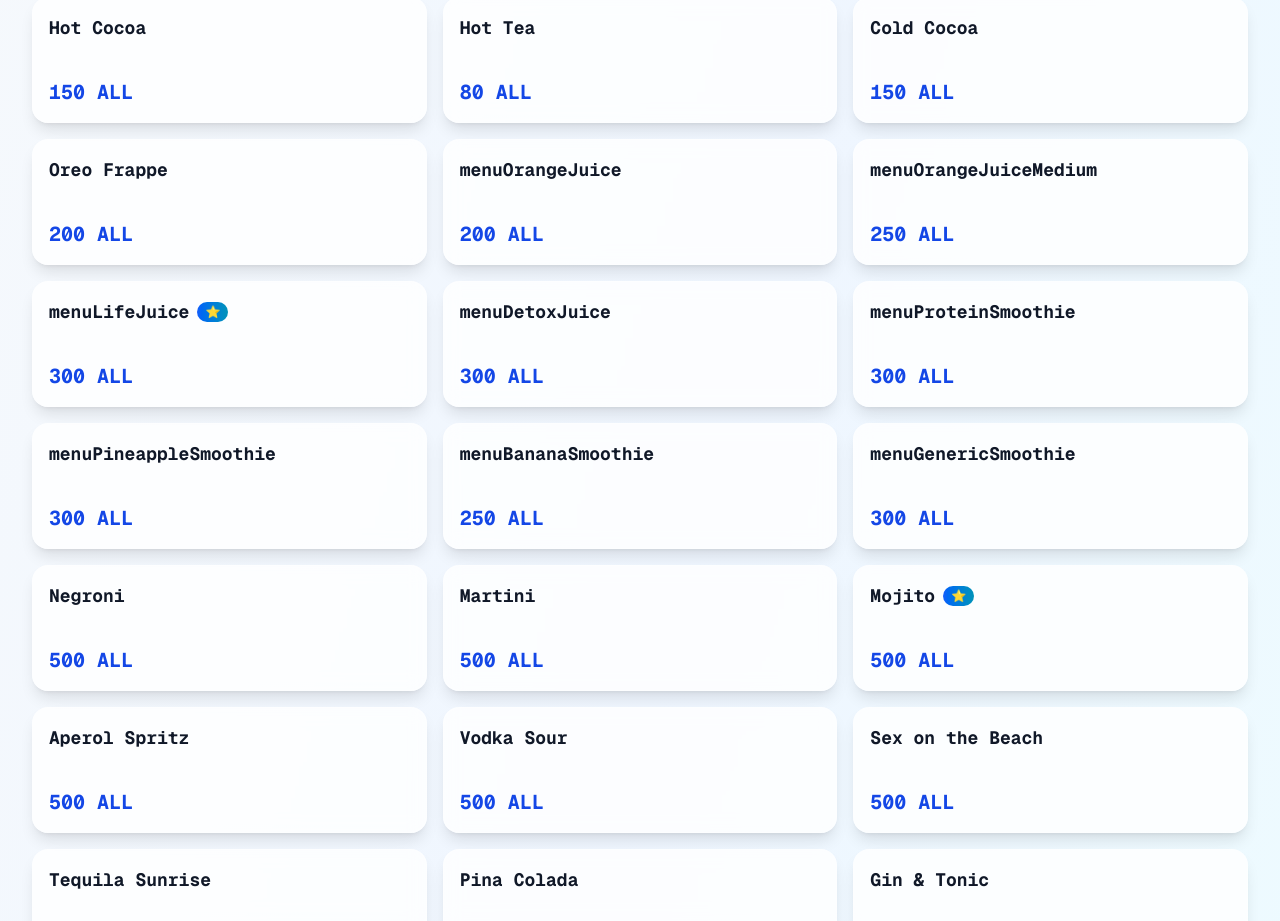
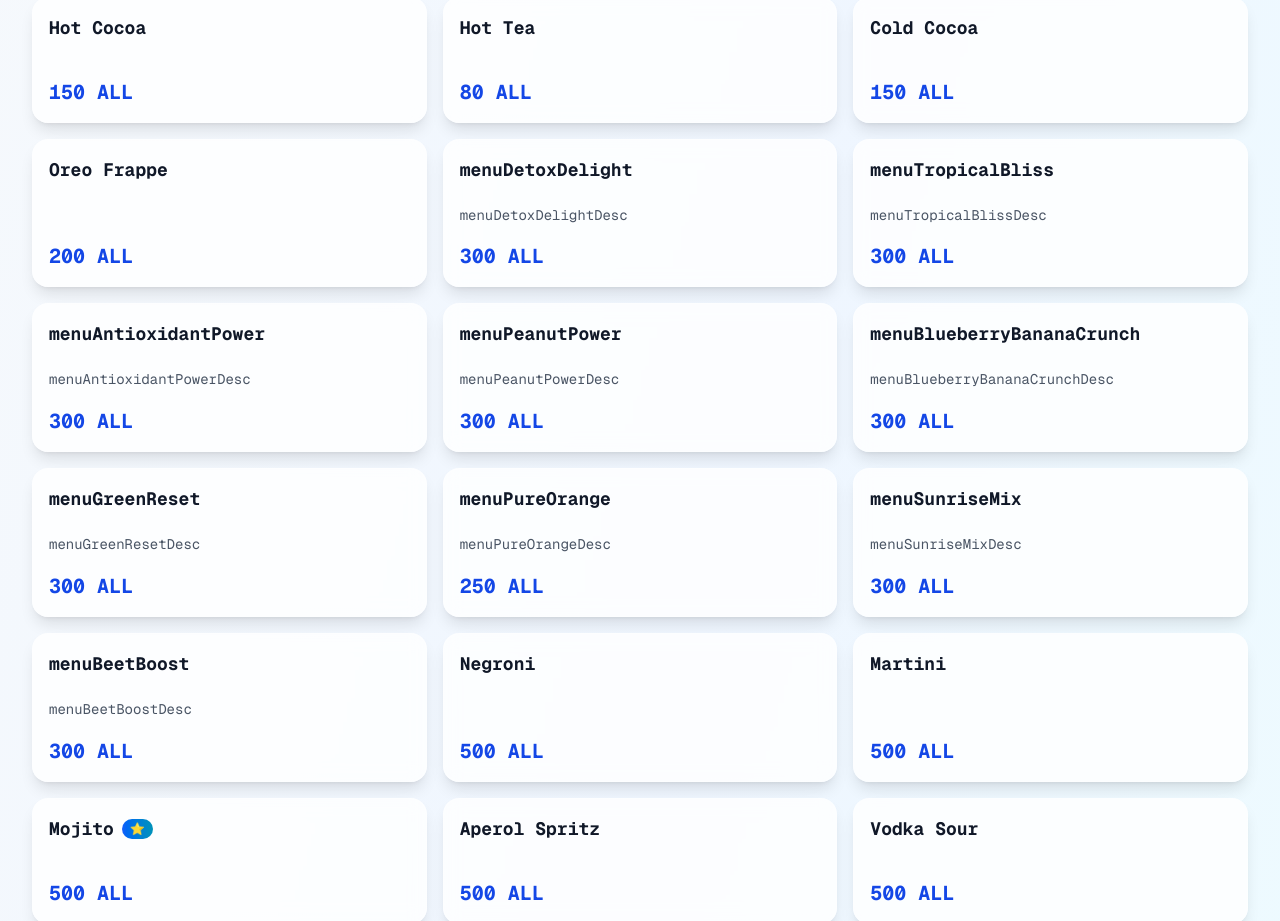
Before and after one commit to juxhinxhihani/panorama-rooftop, a Next.js app: page /menu in a window 1280 px wide. Shown: the part 1366-2287 px from the top of the page. Built offline with nearby package versions, Linux system fonts and the light colour scheme.

Commit message:
Update Smoothies and Juices Menu

```diff
--- a/src/contexts/LanguageContext.tsx
+++ b/src/contexts/LanguageContext.tsx
@@ -437,6 +437,46 @@ const translations: Record<Language, Record<string, string>> = {
     menuBananaSmoothie: 'Smoothie Banane',
     menuGenericSmoothie: 'Smoothie',
 
+    // New Smoothies & Juices
+    menuDetoxDelight: 'Detox Delight',
+    menuDetoxDelightDesc: 'Sedano, mela verde, ananas, cetriolo, limone, menta',
+    menuTropicalBliss: 'Tropical Bliss',
+    menuTropicalBlissDesc: 'Ananas, mango, banana, latte di mandorle, miele',
+    menuAntioxidantPower: 'Antioxidant Power',
+    menuAntioxidantPowerDesc: 'Mirtilli, more, banana, latte di mandorle, semi di chia',
+    menuPeanutPower: 'Peanut Power',
+    menuPeanutPowerDesc: 'Banana, burro di arachidi, cacao, latte di mandorle',
+    menuBlueberryBananaCrunch: 'Blueberry Banana Crunch',
+    menuBlueberryBananaCrunchDesc: 'Mirtilli, banana, yogurt bianco, biscotti sbriciolati',
+    menuGreenReset: 'Green Reset',
+    menuGreenResetDesc: 'Sedano, ananas, cetriolo, limone',
+    menuPureOrange: 'Pure Orange',
+    menuPureOrangeDesc: 'Succo d\'arancia fresco spremuto',
+    menuSunriseMix: 'Sunrise Mix',
+    menuSunriseMixDesc: 'Arancia, mela, carota, limone, zenzero',
+    menuBeetBoost: 'Beet Boost',
+    menuBeetBoostDesc: 'Barbabietola, mela, carota, limone',
+
+    // New Smoothies & Juices
+    menuDetoxDelight: 'Detox Delight',
+    menuDetoxDelightDesc: 'Selino, mollë jeshile, ananas, kastravec, limon, mente',
+    menuTropicalBliss: 'Tropical Bliss',
+    menuTropicalBlissDesc: 'Ananas, mango, banane, qumësht bajameje, mjalte',
+    menuAntioxidantPower: 'Antioxidant Power',
+    menuAntioxidantPowerDesc: 'Boronica, mjedër, banane, qumësht bajameje, fara chia',
+    menuPeanutPower: 'Peanut Power',
+    menuPeanutPowerDesc: 'Banane, gjalpë kikiriku, kakao, qumësht bajameje',
+    menuBlueberryBananaCrunch: 'Blueberry Banana Crunch',
+    menuBlueberryBananaCrunchDesc: 'Boronica, banane, kos i bardhë, biskota të thërrmuara',
+    menuGreenReset: 'Green Reset',
+    menuGreenResetDesc: 'Selino, ananas, kastravec, limon',
+    menuPureOrange: 'Pure Orange',
+    menuPureOrangeDesc: 'Portokall i freskët i shtrydhur',
+    menuSunriseMix: 'Sunrise Mix',
+    menuSunriseMixDesc: 'Portokall, mollë, karrotë, limon, xhenxhefil',
+    menuBeetBoost: 'Beet Boost',
+    menuBeetBoostDesc: 'Panxhar, mollë, karrotë, limon',
+
     // Contact Section
     contact: 'Na Kontaktoni',
     contactDescription: 'Kontaktoni me ne për të bërë një rezervim ose për të bërë çdo pyetje.',
@@ -650,6 +690,26 @@ const translations: Record<Language, Record<string, string>> = {
     menuGenericSmoothie: 'Smoothie',
     menuGenericSmoothieDesc: 'Smoothie di frutta fresca - chiedi i gusti di oggi',
 
+    // New Smoothies & Juices
+    menuDetoxDelight: 'Detox Delight',
+    menuDetoxDelightDesc: 'Celery, green apple, pineapple, cucumber, lemon, mint',
+    menuTropicalBliss: 'Tropical Bliss',
+    menuTropicalBlissDesc: 'Pineapple, mango, banana, almond milk, honey',
+    menuAntioxidantPower: 'Antioxidant Power',
+    menuAntioxidantPowerDesc: 'Blueberries, blackberries, banana, almond milk, chia seeds',
+    menuPeanutPower: 'Peanut Power',
+    menuPeanutPowerDesc: 'Banana, peanut butter, cocoa, almond milk',
+    menuBlueberryBananaCrunch: 'Blueberry Banana Crunch',
+    menuBlueberryBananaCrunchDesc: 'Blueberries, banana, white yogurt, crushed cookies',
+    menuGreenReset: 'Green Reset',
+    menuGreenResetDesc: 'Celery, pineapple, cucumber, lemon',
+    menuPureOrange: 'Pure Orange',
+    menuPureOrangeDesc: 'Fresh squeezed orange juice',
+    menuSunriseMix: 'Sunrise Mix',
+    menuSunriseMixDesc: 'Orange, apple, carrot, lemon, ginger',
+    menuBeetBoost: 'Beet Boost',
+    menuBeetBoostDesc: 'Beetroot, apple, carrot, lemon',
+
     // Contact Section
     contact: 'Contattaci',
     contactDescription: 'Mettiti in contatto con noi per fare una prenotazione o fare qualsiasi domanda.',
--- a/src/screens/FullMenuScreen.tsx
+++ b/src/screens/FullMenuScreen.tsx
@@ -149,43 +149,56 @@ export default function FullMenuScreen() {
       gradient: 'from-teal-600 via-cyan-700 to-blue-800',
       items: [
         {
-          name: t('menuOrangeJuice'),
-          price: '200 ALL',
+          name: t('menuDetoxDelight'),
+          description: t('menuDetoxDelightDesc'),
+          price: '300 ALL',
           type: 'drink'
         },
         {
-          name: t('menuOrangeJuiceMedium'),
+          name: t('menuTropicalBliss'),
+          description: t('menuTropicalBlissDesc'),
+          price: '300 ALL',
+          type: 'drink'
+        },
+        {
+          name: t('menuAntioxidantPower'),
+          description: t('menuAntioxidantPowerDesc'),
+          price: '300 ALL',
+          type: 'drink'
+        },
+        {
+          name: t('menuPeanutPower'),
+          description: t('menuPeanutPowerDesc'),
+          price: '300 ALL',
+          type: 'drink'
+        },
+        {
+          name: t('menuBlueberryBananaCrunch'),
+          description: t('menuBlueberryBananaCrunchDesc'),
+          price: '300 ALL',
+          type: 'drink'
+        },
+        {
+          name: t('menuGreenReset'),
+          description: t('menuGreenResetDesc'),
+          price: '300 ALL',
+          type: 'drink'
+        },
+        {
+          name: t('menuPureOrange'),
+          description: t('menuPureOrangeDesc'),
           price: '250 ALL',
           type: 'drink'
         },
         {
-          name: t('menuLifeJuice'),
-          price: '300 ALL',
-          popular: true,
-          type: 'drink'
-        },
-        {
-          name: t('menuDetoxJuice'),
+          name: t('menuSunriseMix'),
+          description: t('menuSunriseMixDesc'),
           price: '300 ALL',
           type: 'drink'
         },
         {
-          name: t('menuProteinSmoothie'),
-          price: '300 ALL',
-          type: 'drink'
-        },
-        {
-          name: t('menuPineappleSmoothie'),
-          price: '300 ALL',
-          type: 'drink'
-        },
-        {
-          name: t('menuBananaSmoothie'),
-          price: '250 ALL',
-          type: 'drink'
-        },
-        {
-          name: t('menuGenericSmoothie'),
+          name: t('menuBeetBoost'),
+          description: t('menuBeetBoostDesc'),
           price: '300 ALL',
           type: 'drink'
         }
```
